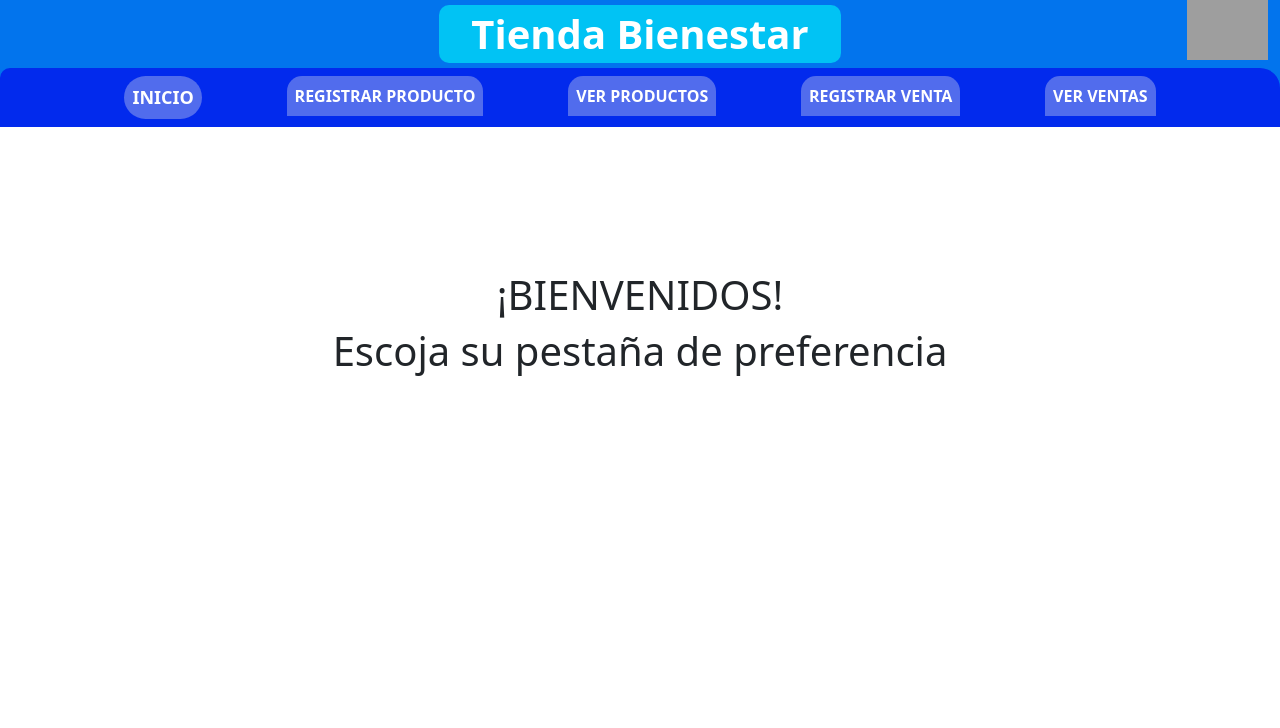
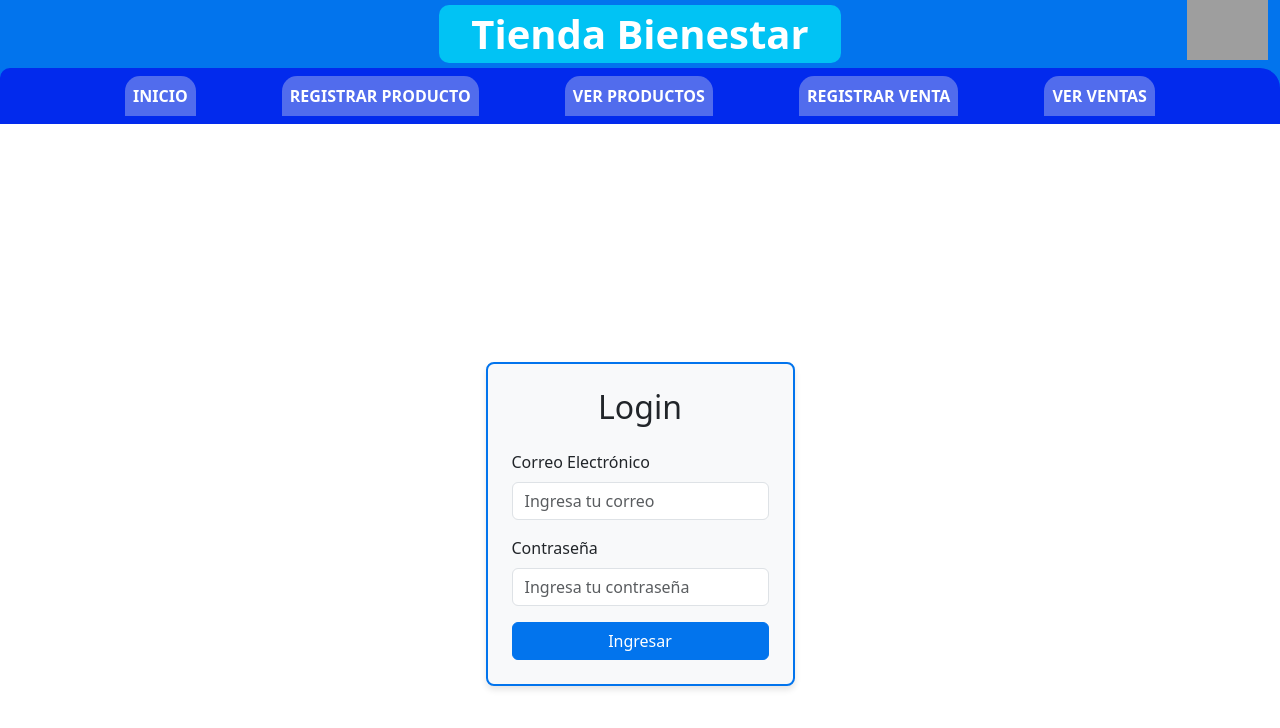
Before and after one commit to UzielLH/Tienda-ProyectoWeb, an Angular app: page /login in a window 1280 px wide. Before the commit this address led to /home. Shown: the top 728 px of the page. Built offline with nearby package versions, Linux system fonts and the light colour scheme; grey boxes are pictures that could not be loaded.

Commit message:
agregar login

```diff
--- a/src/app/app.routes.ts
+++ b/src/app/app.routes.ts
@@ -9,6 +9,7 @@ import { RegistroerrorproductoComponent } from './pages/registroerrorproducto/re
 import { RegistroexitosoventaComponent } from './pages/registroexitosoventa/registroexitosoventa.component';
 import { RegistroexitosoproductoComponent } from './pages/registroexitosoproducto/registroexitosoproducto.component';
 import { ActualizarProductoComponent } from './pages/actualizar-producto/actualizar-producto.component';
+import { LoginComponent } from './pages/login/login.component';
 
 export const routes: Routes = [
     {
@@ -52,6 +53,10 @@ export const routes: Routes = [
         component: ActualizarProductoComponent
     },
     {
+        path:'login',
+        component:LoginComponent
+    },
+    {
         path:'**',
         redirectTo: 'home',
         pathMatch: 'full'  // Redirects to the home page if the entered path doesn't match any of the routes defined above.
--- /dev/null
+++ b/src/app/pages/login/login.component.css
@@ -0,0 +1,16 @@
+.login-box {
+    border: 2px solid #0274ED;
+    border-radius: 8px;
+    background-color: #f8f9fa;
+    box-shadow: 0 4px 6px rgba(0, 0, 0, 0.1);
+  }
+
+  .btn-primary {
+    background-color: #0274ED;
+    border-color: #0274ED;
+  }
+
+  .btn-primary:hover {
+    background-color: #025bb5;
+    border-color: #025bb5;
+  }
--- /dev/null
+++ b/src/app/pages/login/login.component.html
@@ -0,0 +1,16 @@
+<div class="container d-flex justify-content-center align-items-center vh-100">
+    <div class="login-box p-4">
+      <form class="w-100">
+        <h2 class="mb-4 text-center">Login</h2>
+        <div class="mb-3">
+          <label for="email" class="form-label">Correo Electrónico</label>
+          <input type="email" class="form-control" id="email" placeholder="Ingresa tu correo">
+        </div>
+        <div class="mb-3">
+          <label for="password" class="form-label">Contraseña</label>
+          <input type="password" class="form-control" id="password" placeholder="Ingresa tu contraseña">
+        </div>
+        <button type="submit" class="btn btn-primary w-100">Ingresar</button>
+      </form>
+    </div>
+  </div>
```
Also changed, not shown: src/app/pages/login/login.component.ts (added, +13 -0 lines), 1 other file (tests, documents, lock files or other folders).
